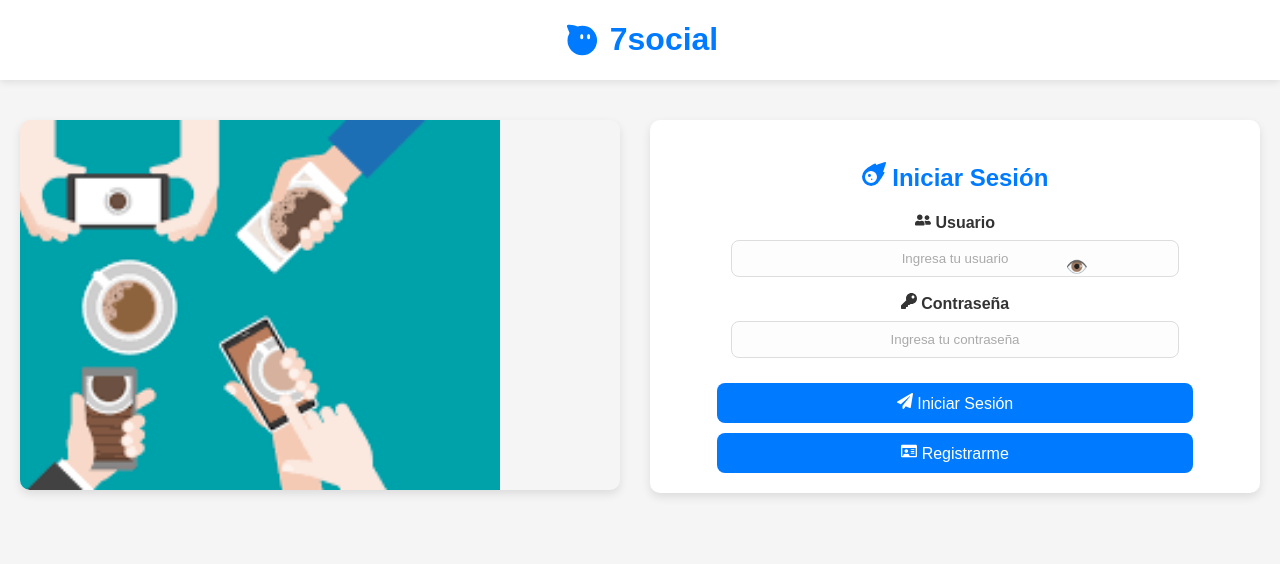
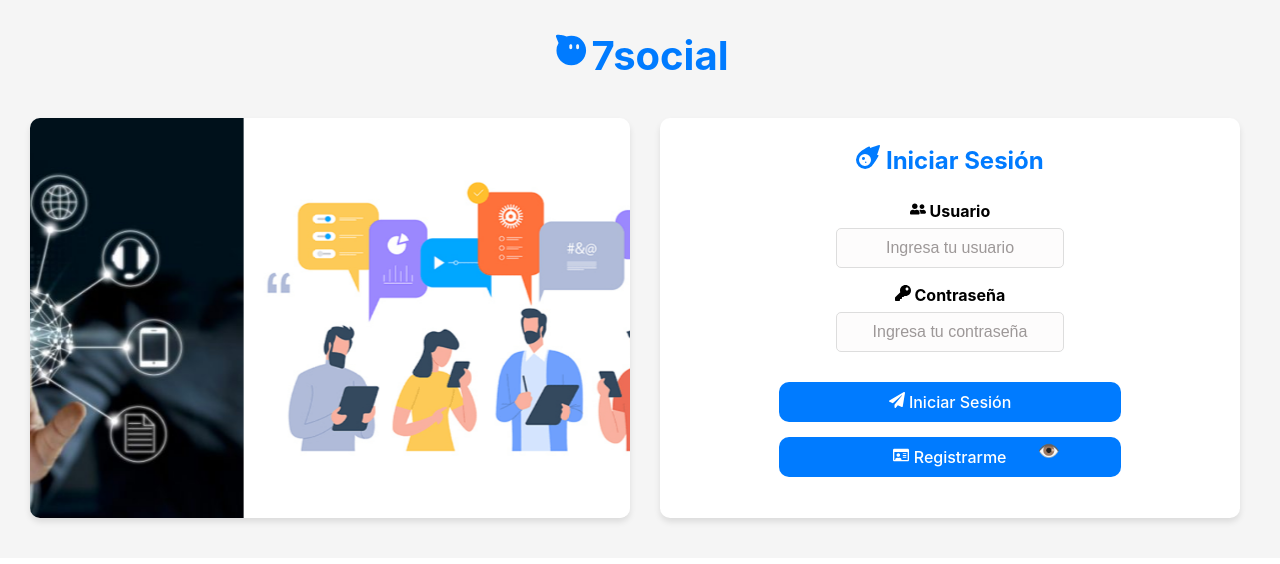
Before and after one commit to Aguiar623/7social, a React (Vite) app in the folder 7SOCIAL-FRONTED/: page / in a window 1280 px wide. Shown: the top 564 px of the page. Built offline with nearby package versions, Linux system fonts and the light colour scheme.

Commit message:
rollback

```diff
--- a/7SOCIAL-FRONTED/src/pages/Home.css
+++ b/7SOCIAL-FRONTED/src/pages/Home.css
@@ -1,188 +1,205 @@
-
   html, body {
     margin: 0;
     padding: 0;
-  overflow-x: hidden;
-  font-family: "Poppins", sans-serif;
-  background-color: #f5f5f5;
+    overflow-x: hidden; /* Evita scroll horizontal */
   }
 
 *, *::before, *::after {
     box-sizing: border-box;
   }
 
-/* --- TITULO --- */
-.titulo-home {
-  width: 100%;
-  text-align: center;
-  background-color: white;
-  padding: 20px 10px;
-  box-shadow: 0 2px 8px rgba(0,0,0,0.1);
-  position: sticky;
+  .titulo-home{
+    width: 100%; /* Ocupa todo el ancho de la pantalla */
+    height: auto;
     top: 0;
-  z-index: 100;
+    left: 0;
+    text-align: center; /* Centrar el texto */
+    background-color: #f5f5f5; /* Fondo claro */
+    padding: 30px 10px;
+    z-index: 1000; /* Para que esté por encima del resto */
   }
 
   .titulo-home h1 {
     margin: 0;
-  font-size: 2rem;
+    font-size: 2.5rem;
     color: #007bff;
-  display: flex;
-  justify-content: center;
-  align-items: center;
-  gap: 8px;
   }
 
-/* --- CONTENEDOR PRINCIPAL --- */
   .home-container {
+    width: auto;
+    height: auto; /* Ocupa toda la altura de la pantalla */
     display: flex;
-  justify-content: center;
-  align-items: flex-start;
-  flex-wrap: wrap;
+    justify-content: flex-start;
+    align-items: stretch;
+    background-color: #f5f5f5; /* Fondo claro */
+    padding: 40px; /* Espaciado interno */
+    padding-top: 10px;
     gap: 30px;
-  padding: 40px 20px;
+    padding-left: 30px;
   }
 
-/* --- CARRUSEL --- */
-.carousel {
-  flex: 1 1 550px;
-  max-width: 600px;
+  .home-content {
+    text-align: left;
+    background-color: #ffffff; /* Fondo blanco para el contenido */
+    padding: 10px 10px;
     border-radius: 10px;
-  overflow: hidden;
-  position: relative;
-  box-shadow: 0 4px 10px rgba(0,0,0,0.1);
+    box-shadow: 0 4px 6px rgba(0, 0, 0, 0.1);
   }
 
+  .home-content h1 {
+    font-size: 2.5rem;
+    color: #007bff; /* Color principal */
+    margin-bottom: 20px;
+  }
+
+  .home-content p {
+    font-size: 1.2rem;
+    color: #333;
+    margin-bottom: 30px;
+  }
+
+  .home-button:hover {
+    background-color: #0056b3; /* Azul más oscuro al pasar el mouse */
+  }
+
+/* Contenedor del carrete */
+  .carousel {
+    flex: 2;
+    max-width: 600px; /* Ajusta el ancho máximo */
+    overflow: hidden; /* Oculta las imágenes que no están visibles */
+    border-radius: 10px;
+    box-shadow: 0 4px 6px rgba(0, 0, 0, 0.1); /* Sombra */
+  }
+
+/* Track para las imágenes */
   .carousel-track {
     display: flex;
-  width: 400%; /* 4 imágenes, cada una ocupa 100% */
-  animation: scroll 16s linear infinite;
-  will-change: transform;
+    width: 100%;
+    animation: scroll 10s infinite linear; /* Animación para desplazamiento */
   }
 
+/* Imágenes dentro del track */
   .carousel-image {
-  width: 30%;
-  height: 370px;
+    width: 100%; /* Cada imagen ocupa el ancho del contenedor */
+    max-height: 400px;
+    flex-shrink: 0; /* Evita que las imágenes se redimensionen */
     object-fit: cover;
-  flex-shrink: 0;
   }
 
+/* Animación de desplazamiento */
   @keyframes scroll {
-  0%   { transform: translateX(0); }       /* 1ª imagen */
-  20%  { transform: translateX(0); }
-
-  25%  { transform: translateX(-100%); }  /* 2ª imagen */
-  45%  { transform: translateX(-100%); }
-
-  50%  { transform: translateX(-200%); }  /* 3ª imagen */
-  70%  { transform: translateX(-200%); }
-
-  75%  { transform: translateX(-300%); }  /* 4ª imagen */
-  100% { transform: translateX(-300%); }  /* termina en última imagen */
+  0% {
+    transform: translateX(0);
+  }
+  100% {
+    transform: translateX(-300%); /* Ajusta dependiendo del número de imágenes */
+    }
   }
 
-/* pausarlo al pasar el raton (util en desktop) */
-.carousel:hover .carousel-track {
-  animation-play-state: paused;
-}
-
-/* responsive: menos alto en moviles */
-@media (max-width: 768px) {
-  .carousel-image { height: 220px; }
-}
-
-/* --- LOGIN / REGISTRO --- */
   .login-bar {
-  flex: 1 1 300px;
-  background-color: white;
-  padding: 20px 25px;
+    flex: 1;
+    width: 100%;
+    padding: 5px;
+    background-color: #ffffff;
     border-radius: 10px;
-  box-shadow: 0 4px 10px rgba(0,0,0,0.1);
+    box-shadow: 0 4px 6px rgba(0, 0, 0, 0.1);
+    flex-shrink: 0;
     text-align: center;
   }
 
   .login-bar h2 {
-  margin-bottom: 15px;
+    text-align: center;
+    margin-bottom: 20px;
+    font-size: 1.5rem;
     color: #007bff;
   }
 
-/* --- FORMULARIO --- */
   .form-group {
     margin-bottom: 15px;
+    color: rgb(14, 14, 14);
     display: flex;
     flex-direction: column;
     align-items: center;
   }
 
   .form-group label {
+    margin-bottom: 5px;
     font-weight: bold;
-  color: #333;
-  margin-bottom: 5px;
+    color: black;
+    text-align: center;
   }
 
   .form-group input {
-  width: 80%;
+    width: 40%;
     padding: 10px;
-  border-radius: 8px;
+    color: black;
+    background-color: rgb(253, 252, 252);
     border: 1px solid #ddd;
-  background-color: #fdfdfd;
+    border-radius: 5px;
     text-align: center;
   }
 
-.form-group input::placeholder {
-  color: #aaa;
+  .form-group input::placeholder{
+    color:#9d9898;
+    opacity: 1;
+  }
+
+  .form-group .info {
+  margin-top: 5px;
+  color: #555;
+  font-size: 14px;
+  text-align: center;
   }
 
   .login-button {
-  width: 85%;
-  margin-top: 10px;
+    width: 60%;
     padding: 10px;
     background-color: #007bff;
+    color: white;
     border: none;
-  color: white;
-  border-radius: 8px;
+    border-radius: 10px;
+    font-size: 1rem;
     cursor: pointer;
-  font-size: 1rem;
-  transition: all 0.3s ease;
+    transition: background-color 0.3s ease;
+    margin-top: 15px;
   }
 
   .login-button:hover {
     background-color: #0056b3;
   }
 
-.toggle-eye,
-.toggle-eye1 {
+  .loading-spinner {
+    text-align: center;
+    margin-bottom: 15px;
+    font-size: 1.2rem;
+    color: #007bff;
+  }
+
+  .input-container {
+      position: relative;
+      width: 250px;
+    }
+    input {
+      width: 100%;
+      padding: 10px 40px 10px 10px;
+      font-size: 16px;
+    }
+
+  .toggle-eye {
       position: absolute;
-  right: 15%;
-  transform: translateY(-140%);
+      right: 220px;
+      top: 58%;
+      transform: translateY(-100%);
       cursor: pointer;
       font-size: 18px;
     }
 
-/* --- CARGANDO --- */
-.loading-spinner {
-  color: #007bff;
-  font-size: 1.2rem;
-  margin-bottom: 15px;
+
+  .toggle-eye1 {
+      position: absolute;
+      right: 215px;
+      top: 102%;
+      transform: translateY(-130%);
+      cursor: pointer;
+      font-size: 18px;
     }
-
-/* --- 🔹 RESPONSIVE --- */
-@media (max-width: 768px) {
-  .home-container {
-    flex-direction: column;
-    align-items: center;
-    padding: 20px;
-  }
-
-  .carousel-image {
-    height: 250px;
-  }
-
-  .titulo-home h1 {
-    font-size: 1.5rem;
-  }
-
-  .login-bar {
-    width: 90%;
-  }
-}
```
Lines whose indentation alone changed are shown as unchanged.
